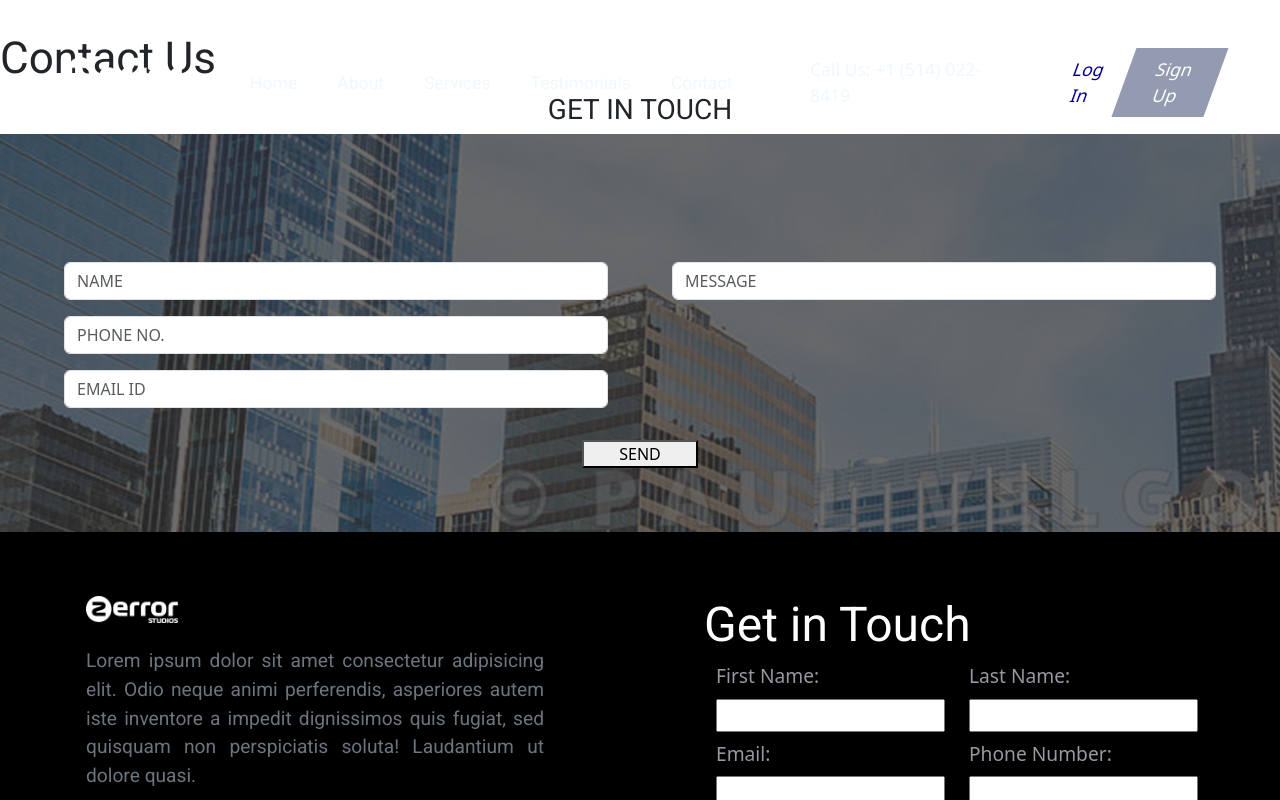
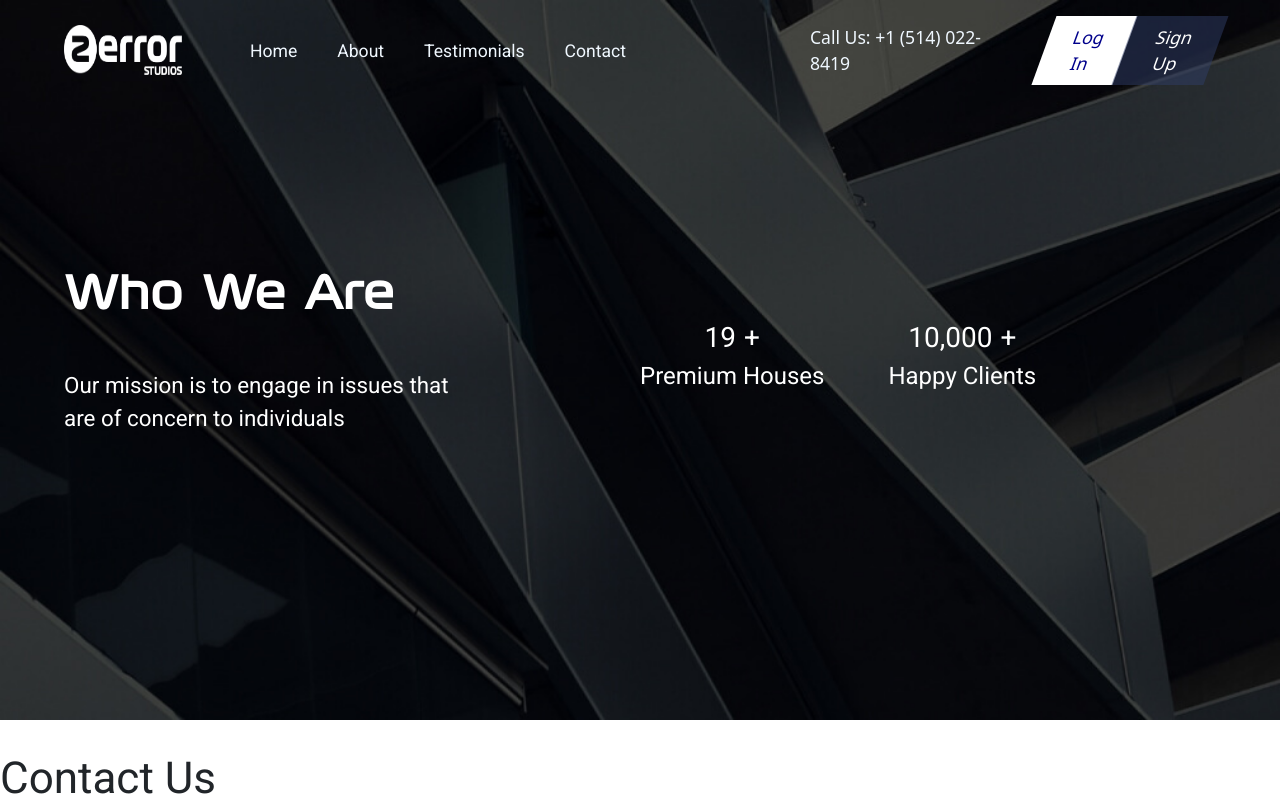
Before and after one commit to grvx-github/capitasnext, a Next.js app: page /contact in a window 1280 px wide. Built offline with nearby package versions, Linux system fonts and the light colour scheme.

Commit message:
made sone changes

```diff
--- a/src/app/Components/Contact.js
+++ b/src/app/Components/Contact.js
@@ -1,7 +1,10 @@
 import styles from '@/app/styles/contact.module.css'
+
 
 const Contact = () => {
 	return (
+		<>
+
 			<div className={styles.contactSection}>
 				<h3>GET IN TOUCH</h3>
 				<div className={styles.contactWrapper}>
@@ -44,6 +47,8 @@ const Contact = () => {
 					</form>
 				</div>
 			</div>
+		</>
+
 	)
 
 }
--- a/src/app/Components/Header.js
+++ b/src/app/Components/Header.js
@@ -39,9 +39,9 @@ const Header = () => {
             <li className={styles.navItem}>
               <Link href="/about">About</Link>
             </li>
-            <li className={styles.navItem}>
+            {/* <li className={styles.navItem}>
               <Link href="/services">Services</Link>
-            </li>
+            </li> */}
             <li className={styles.navItem}>
               <Link href="/testimonials">Testimonials</Link>
             </li>
--- /dev/null
+++ b/src/app/Components/InnerBanner.js
@@ -0,0 +1,43 @@
+import CountUp from "react-countup";
+
+const InnerBanner = () => {
+	return (
+		<div className="innerBanner row">
+			<div className="innerBannerLeft col-lg-6 col-sm-12">
+				<h2>Who We Are</h2>
+				<p>
+					Our mission is to engage in issues that are of concern to
+					individuals
+				</p>
+			</div>
+			<div className="innerBannerRight col-lg-6 col-sm-12">
+				<div className="d-flex rightdivs">
+					<div className="counter">
+						<CountUp start={0} end={19} delay={0}>
+							{({ countUpRef }) => (
+								<div className="runner">
+									<h3 ref={countUpRef}></h3>
+									<h3>+</h3>
+								</div>
+							)}
+						</CountUp>
+						<div><h4>Premium Houses</h4></div>
+					</div>
+					<div className="counter">
+						<CountUp start={0} end={10000} delay={0}>
+							{({ countUpRef }) => (
+								<div className="runner">
+									<h3 ref={countUpRef}></h3>
+									<h3>+</h3>
+								</div>
+							)}
+						</CountUp>
+						<div><h4>Happy Clients</h4></div>
+					</div>
+				</div>
+			</div>
+		</div>
+	)
+}
+
+export default InnerBanner
--- a/src/app/contact/page.js
+++ b/src/app/contact/page.js
@@ -1,5 +1,7 @@
+'use client'
+
 import Header from "../Components/Header";
-
+import InnerBanner from "../Components/InnerBanner";
 import Contact from '../Components/Contact'
 import Footer from "../Components/Footer";
 import style from "@/app/styles/contact.module.css"
@@ -7,9 +9,12 @@ import style from "@/app/styles/contact.module.css"
 export const ContactPage = () =>{
 	return(
 		<div className="contactsPage">
-			<div className="contactsBanner">
-				<Header />
 
+				<div className="innerHeader">
+					<Header />
+					<InnerBanner />
+				</div>
+			<div className="contactsBanner" >
 				<div className={style.bannerMain}>
 					<h2>
 						Contact Us
--- a/src/app/globals.css
+++ b/src/app/globals.css
@@ -79,13 +79,13 @@ li > a {
 }
 
 /* Aboout Page */
-.aboutHeader {
+.innerHeader {
   background: url(/aboutBg.jpg);
   background-size: cover;
   min-height: 90vh;
   position: relative;
 }
-.aboutBanner {
+.innerBanner {
   position: absolute;
   top: 50%;
   left: 50%;
@@ -95,13 +95,13 @@ li > a {
   color: white;
   align-items: center;
 }
-.aboutBanner h2 {
+.innerBanner h2 {
   font-family: formula;
   font-weight: 600;
   word-spacing: 0.5rem;
   font-size: 3rem;
 }
-.aboutBannerLeft p {
+.innerBannerLeft p {
   width: 70%;
   margin-right: auto;
   font-size: 1.4rem;
@@ -114,7 +114,7 @@ li > a {
   gap: 0.5rem;
   justify-content: center;
 }
-.aboutBanner .d-flex {
+.innerBanner .d-flex {
   gap: 4rem;
 }
 .counter {
@@ -132,3 +132,12 @@ li > a {
 .card {
   position: relative;
 }
+
+.servicePage .servicesSection{
+  transform-style:flat;
+  transform: translateZ(0)scale(1);
+  padding-top: 2rem;
+}
+.servicePage .serviceHead{
+  color: #0b2464;
+}
--- a/src/app/testimonials/page.js
+++ b/src/app/testimonials/page.js
@@ -4,12 +4,18 @@ import Header from "../Components/Header"
 import Footer from "../Components/Footer"
 import { FaQuoteLeft } from "react-icons/fa"
 import Testimonial from "../Components/Testimonial"
+import InnerBanner from "../Components/InnerBanner"
 
  const testimonialsPage = () => {
 	return(
 		<div className="testimonialPage">
+			<div className="innerHeader">
 				<Header />
+				<InnerBanner />
+			</div>
+
 			<Testimonial />
+
 			{/* <div className="col-lg-12">
 
 			</div>
```
Also changed, not shown: src/app/about/page.js (+3 -37 lines), src/app/services/page.js (+23 -9 lines). Lines whose indentation alone changed are shown as unchanged.
